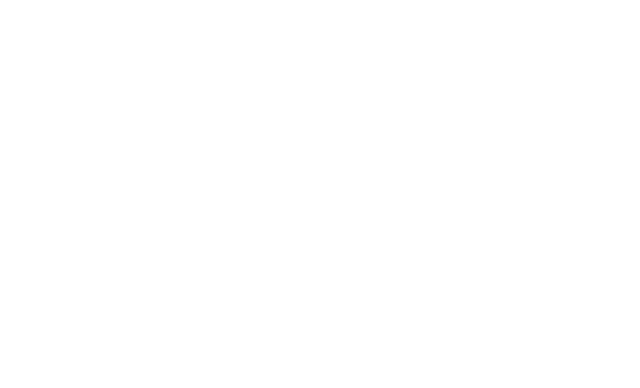
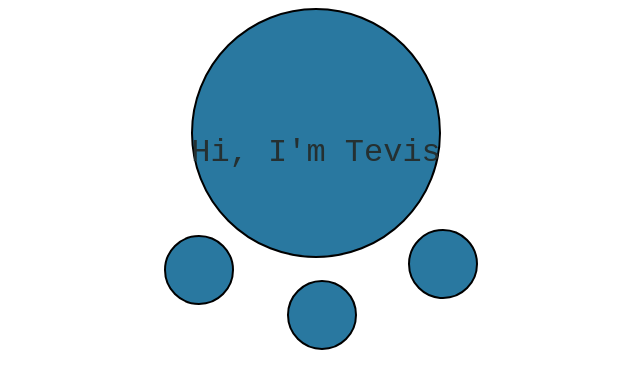
Before and after one commit to tevissaur/updated-portfolio, a plain HTML site: page index.html in a window 1280 px wide. Shown: the whole page, without its empty margins (324-964 px from the left). Drawn offline with nearby package versions, Linux system fonts and the light colour scheme.

Commit message:
building nav

```diff
--- a/assets/css/style.css
+++ b/assets/css/style.css
@@ -5,3 +5,64 @@
     --ecru: #bcab79ff;
     --beau-blue: #c6e0ffff;
 }
+
+h1 {
+    color: var(--charleston-green);
+    font-family: monospace;
+    position: absolute;
+    z-index: 2;
+}
+
+.main-circle {
+    position: relative;
+    border: 2px solid black;
+    background-color: var(--celadon-blue);
+}
+.circle {
+    position: absolute;
+    border: 2px solid black;
+    background-color: var(--celadon-blue);
+    transition: transform 0.5s;
+}
+.circle:hover {
+    transform: scale(1.5);
+}
+#expand-menu {
+    display: none;
+    position: absolute;
+    font-size: 2em;
+    cursor: pointer;
+    right: 10px;
+    top: 0px;
+    transform: rotate(45deg);
+}
+/*
+#nav-circle-0 {
+    top: -150px;
+}
+
+#nav-circle-1 {
+    top: 10px;
+}
+
+#nav-circle-2 {
+    top: 160px;
+}
+
+#nav-circle-3 {
+    top: 160px;
+}
+
+#nav-circle-4 {
+    top: 10px;
+} */
+@media screen and (max-width: 425px) {
+    #expand-menu {
+        display: block;
+    }
+    #nav-circle-1, #nav-circle-2,#nav-circle-3,#nav-circle-4 {
+        /* display: none; */
+    }
+
+
+}
--- a/assets/script.js
+++ b/assets/script.js
@@ -1,7 +1,72 @@
+let mainCircle = document.getElementById('nav-circle-0')
 
+function updateNavBar() {
 
+}
+function distributeFields(deg) {
+    deg = deg || 0;
+    let radius = 180;
+    let circles = document.querySelectorAll('.circle'), //using queryselector instead of $ to select items
 
+        width = mainCircle.offsetWidth;  //offsetWidth gives the width of the container
+        height = mainCircle.offsetHeight;
+        angle = deg || Math.PI * 3.5;
+        step = (Math.PI / 1.4) / circles.length;
+    console.log(width, height, circles)
 
+    //using forEach loop on a NodeList instead of a Jquery .each,
+    //so we can now use "field" as an iterator instead of $(this)
+
+    circles.forEach((circle) => {
+        let x = Math.round(width / 2 + radius * Math.cos(angle) - circle.offsetHeight / 2);
+        let y = Math.round(height / 2 + radius * Math.sin(angle) - circle.offsetWidth / 2);
+        console.log(x, y)
+        circle.style.left = x + 'px';  //adding inline style to the document (field)
+        circle.style.top = y + 'px';
+
+        angle += step;
+    })
+}
+
+function drawNavBar(event) {
+    mainCircle.style.width = `250px`
+    mainCircle.style.height = `250px`
+    for (let i = 0; i < 3; i++) {
+        let navCircle = document.createElement('div')
+        navCircle.style.width = `70px`
+        navCircle.style.height = `70px`
+        navCircle.classList.add('rounded-circle', 'circle')
+        navCircle.id = `nav-circle-${i + 1}`
+        switch (navCircle.id) {
+            case 'nav-circle-1':
+
+                break
+            case 'nav-circle-2':
+
+                break
+            case 'nav-circle-3':
+
+                break
+            case 'nav-circle-4':
+
+                break
+        }
+        mainCircle.appendChild(navCircle)
+        let navLink = document.createElement('a')
+
+    }
+}
+
+addEventListener('load', (event) => {
+    if (innerWidth <= 425 ) {
+        console.log(innerWidth)
+        drawNavBar(event)
+    } else {
+
+        drawNavBar(event)
+        distributeFields(0.8);
+    }
+})
 
 
 
@@ -9,10 +74,11 @@
 
 addEventListener('wheel', (e) => {
     console.log(e.deltaY)
-    if (e.deltaY > 0) {
+    if (e.deltaY < 0) {
+        console.log('scroll up')
+        console.log(innerWidth)
+    } else {
         console.log('scroll down')
-
-    } else{
-        console.log('scroll up')
+        console.log(innerHeight)
     }
 })
--- a/index.html
+++ b/index.html
@@ -12,6 +12,11 @@
 </head>
 
 <body>
+    <nav class="navbar justify-content-center">
+        <h1 class="col-8 h2 text-center rounded-circle pt-5">Hi, I'm Tevis</h1>
+        <div class="rounded-circle main-circle" id="nav-circle-0"></div>
+        <div id="expand-menu">&#8616;</div>
+    </nav>
 
     <script src="./assets/script.js"></script>
 </body>
```
